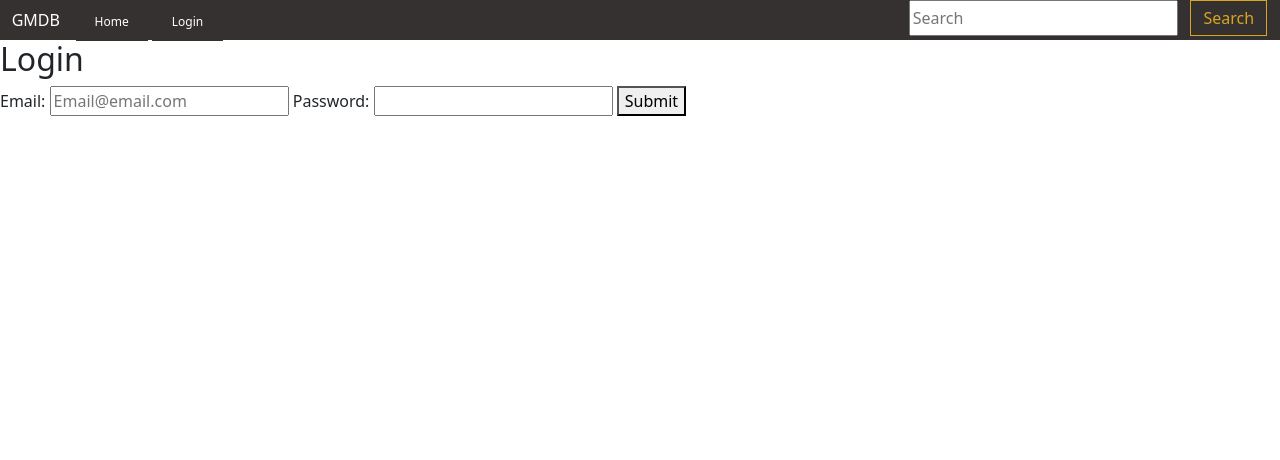
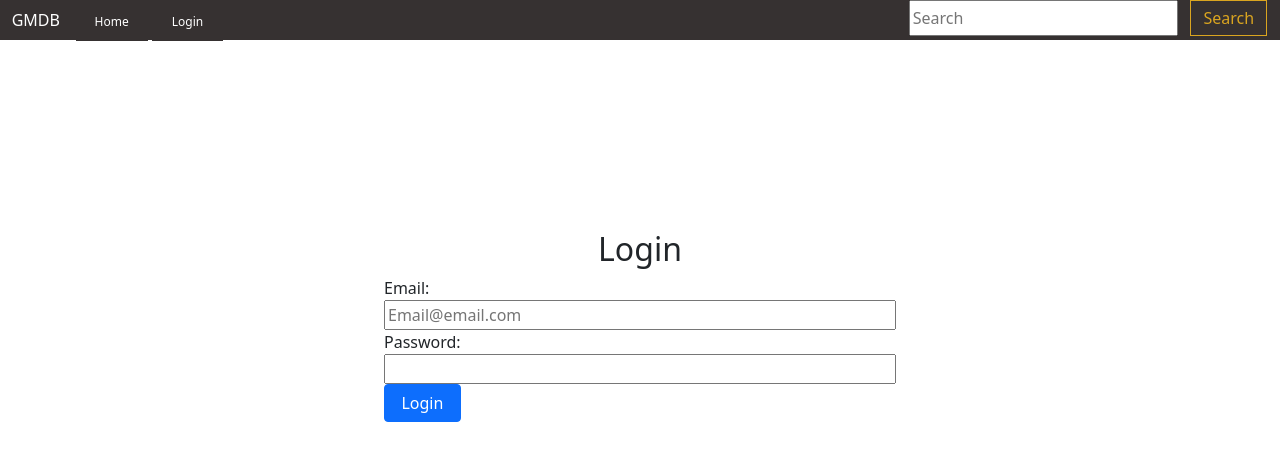
Before and after one commit to AnthonyLaurio/USSF-html-checkpoint, a plain HTML site: page index.html in a window 1280 px wide. Drawn offline with nearby package versions, Linux system fonts and the light colour scheme.

Commit message:
Complete login form

```diff
--- a/index.css
+++ b/index.css
@@ -40,3 +40,29 @@ nav{
     color: goldenrod;
     border: 1px solid goldenrod;
 }
+main{
+    display: grid;
+    width: 100%;
+    height: 95%;
+    grid-template-columns: 30% 40% 30%;
+    grid-template-rows: repeat(4, 25%);
+}
+.login-form{
+    display: flex;
+    justify-content: space-evenly;
+    flex-direction: column;
+    grid-column: 2 / 3;
+    grid-row: 2 / 3;
+}
+.email-group, .password-group{
+    display: flex;
+    flex-direction: column;
+    width: 100%
+}
+.login-button{
+    width: 15%;
+}
+.login-header{
+    margin-left: auto;
+    margin-right: auto;
+}
--- a/index.html
+++ b/index.html
@@ -19,13 +19,18 @@
             </div>
         </nav>
         <main>
-            <h2>Login</h2>
-            <label for="email" class="login-label">Email:</label>
-            <input type="email" class="login-input" name="email-input" placeholder="Email@email.com">
-            <label for="password" class="login-label">Password:</label>
-            <input type="password" class="login-input" name="password-input">
-            <button type="submit" class="submit-button">Submit</button>
-
+            <form class="login-form">
+                <h2 class="login-header">Login</h2>
+                <div class="email-group">
+                    <label for="email" class="login-label">Email:</label>
+                    <input type="email" class="login-input" name="email-input" placeholder="Email@email.com">
+                </div>
+                <div class="password-group">
+                    <label for="password" class="login-label">Password:</label>
+                    <input type="password" class="login-input" name="password-input">
+                </div>
+                <button type="submit" class="btn btn-primary login-button">Login</button>
+            </form>
         </main>
 
         <!-- Bootstrap Bundle with Popper Included -->
```
